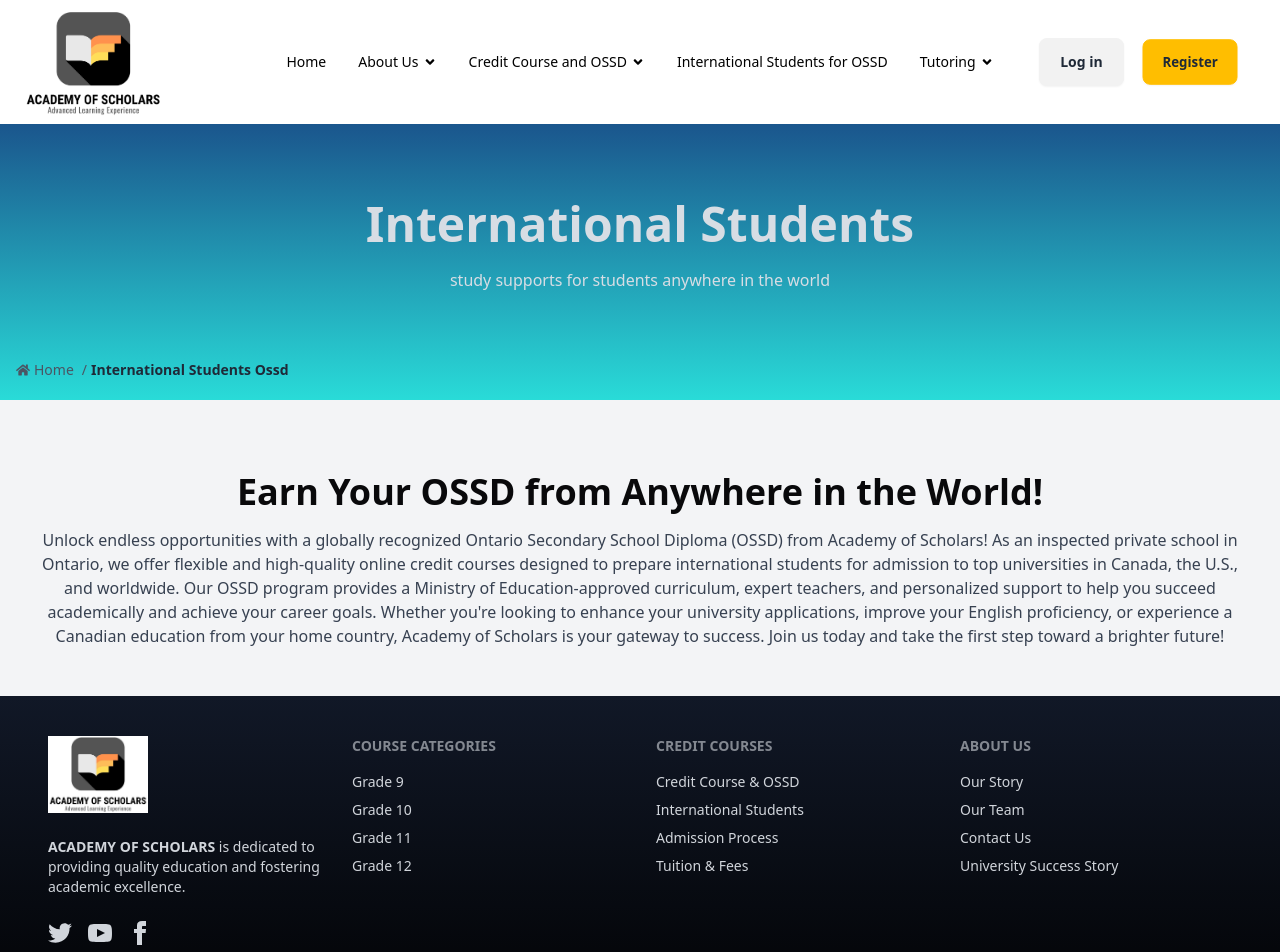
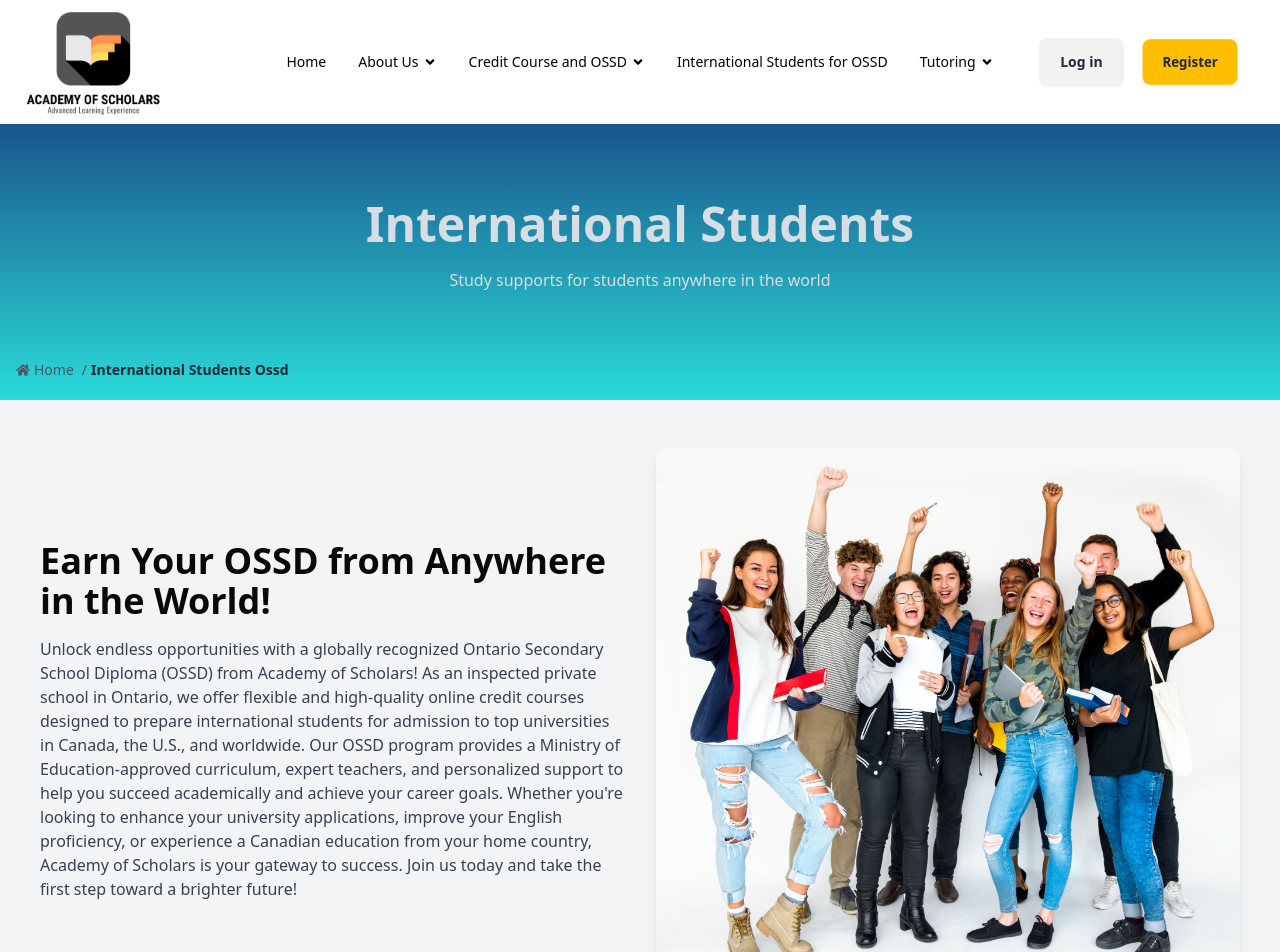
Before and after one commit to saiyadm9/lms-frontend, a Next.js app: page /international-students-ossd in a window 1280 px wide. Shown: the top 952 px of the page. Built offline with nearby package versions, Linux system fonts and the light colour scheme.

Commit message:
updated text aligns for several pages

```diff
--- a/src/app/(frontend)/international-students-ossd/page.js
+++ b/src/app/(frontend)/international-students-ossd/page.js
@@ -1,6 +1,6 @@
 import withHero from '@/components/hoc/withHero'
-
 import UniversitiesLogo from '@/components/UniversitiesLogo'
+import Image from 'next/image'
 
 export const metadata = {
   title: 'Earn Your OSSD from Anywhere in the World!',
@@ -11,7 +11,8 @@
   return (
     <div>
       <section className='bg-[#F3F4F6] py-12 px-10'>
-        <div className='container mx-auto text-center'>
+        <div className='container mx-auto flex flex-col lg:flex-row items-center gap-8'>
+          <div className='lg:w-1/2 text-center lg:text-left'>
             <h1 className='text-4xl font-bold mt-6'>
               Earn Your OSSD from Anywhere in the World!
             </h1>
@@ -19,17 +20,27 @@
               Unlock endless opportunities with a globally recognized Ontario
               Secondary School Diploma (OSSD) from Academy of Scholars! As an
               inspected private school in Ontario, we offer flexible and
-            high-quality online credit courses designed to prepare international
-            students for admission to top universities in Canada, the U.S., and
-            worldwide. Our OSSD program provides a Ministry of
-            Education-approved curriculum, expert teachers, and personalized
-            support to help you succeed academically and achieve your career
-            goals. Whether you're looking to enhance your university
-            applications, improve your English proficiency, or experience a
-            Canadian education from your home country, Academy of Scholars is
-            your gateway to success. Join us today and take the first step
-            toward a brighter future!
+              high-quality online credit courses designed to prepare
+              international students for admission to top universities in
+              Canada, the U.S., and worldwide. Our OSSD program provides a
+              Ministry of Education-approved curriculum, expert teachers, and
+              personalized support to help you succeed academically and achieve
+              your career goals. Whether you're looking to enhance your
+              university applications, improve your English proficiency, or
+              experience a Canadian education from your home country, Academy of
+              Scholars is your gateway to success. Join us today and take the
+              first step toward a brighter future!
             </p>
+          </div>
+          <div className='lg:w-1/2'>
+            <Image
+              src='/images/international-students.jpg'
+              alt='International Students'
+              width={500}
+              height={500}
+              className='rounded-xl shadow-lg w-full object-cover'
+            />
+          </div>
         </div>
       </section>
     </div>
@@ -38,6 +49,6 @@
 
 export default withHero(InterNationalStudents, {
   title: 'International Students',
-  description: 'study supports for students anywhere in the world',
+  description: 'Study supports for students anywhere in the world',
   bgGradient: 'linear-gradient(to top, #29DBD8, #141A6B)',
 })
--- a/src/app/(frontend)/tutoring/fees-admission/page.js
+++ b/src/app/(frontend)/tutoring/fees-admission/page.js
@@ -11,7 +11,7 @@
   return (
     <div>
       <section className='bg-[#F3F4F6] py-12 px-10'>
-        <div className='container mx-auto text-center'>
+        <div className='container mx-auto'>
           <h1 className='text-4xl font-bold mt-6'>
             Fees and Admission Process
           </h1>
```
Also changed, not shown: public/images/international-students.jpg (added). Lines whose indentation alone changed are shown as unchanged.
